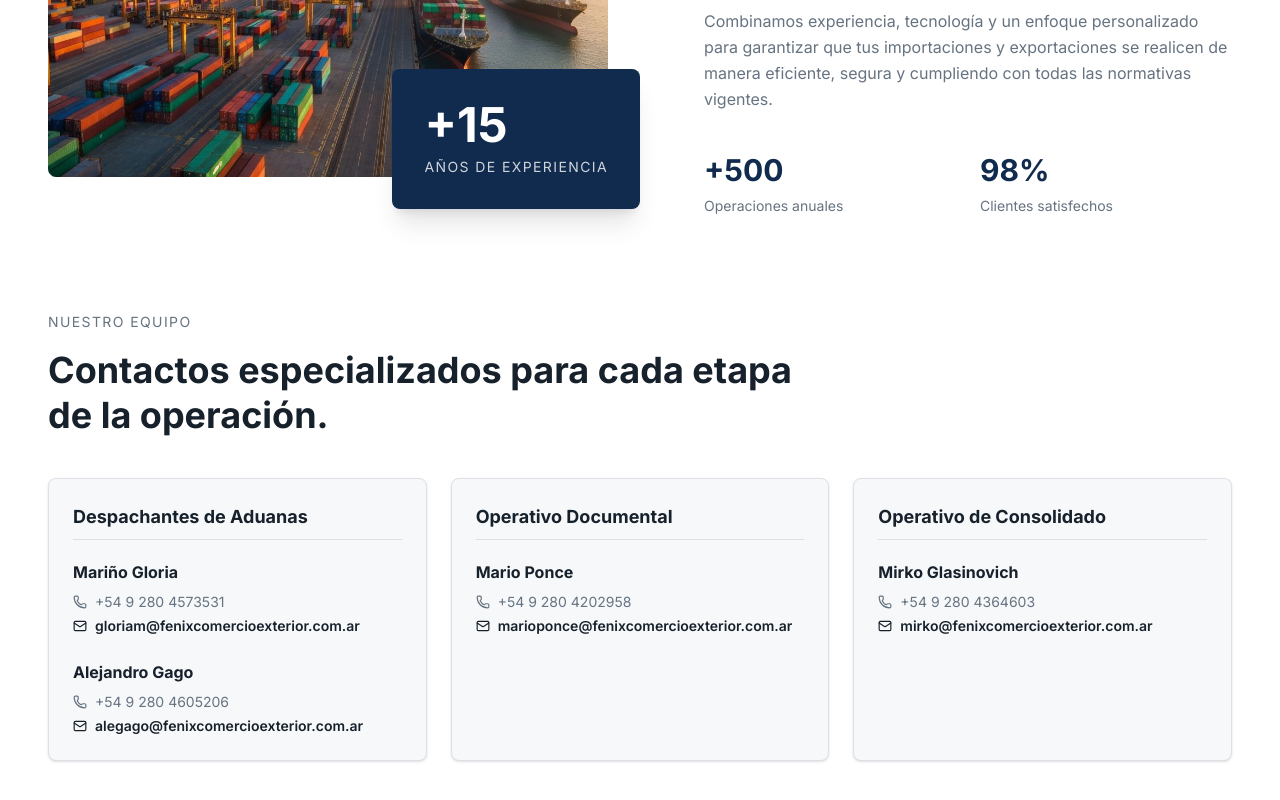
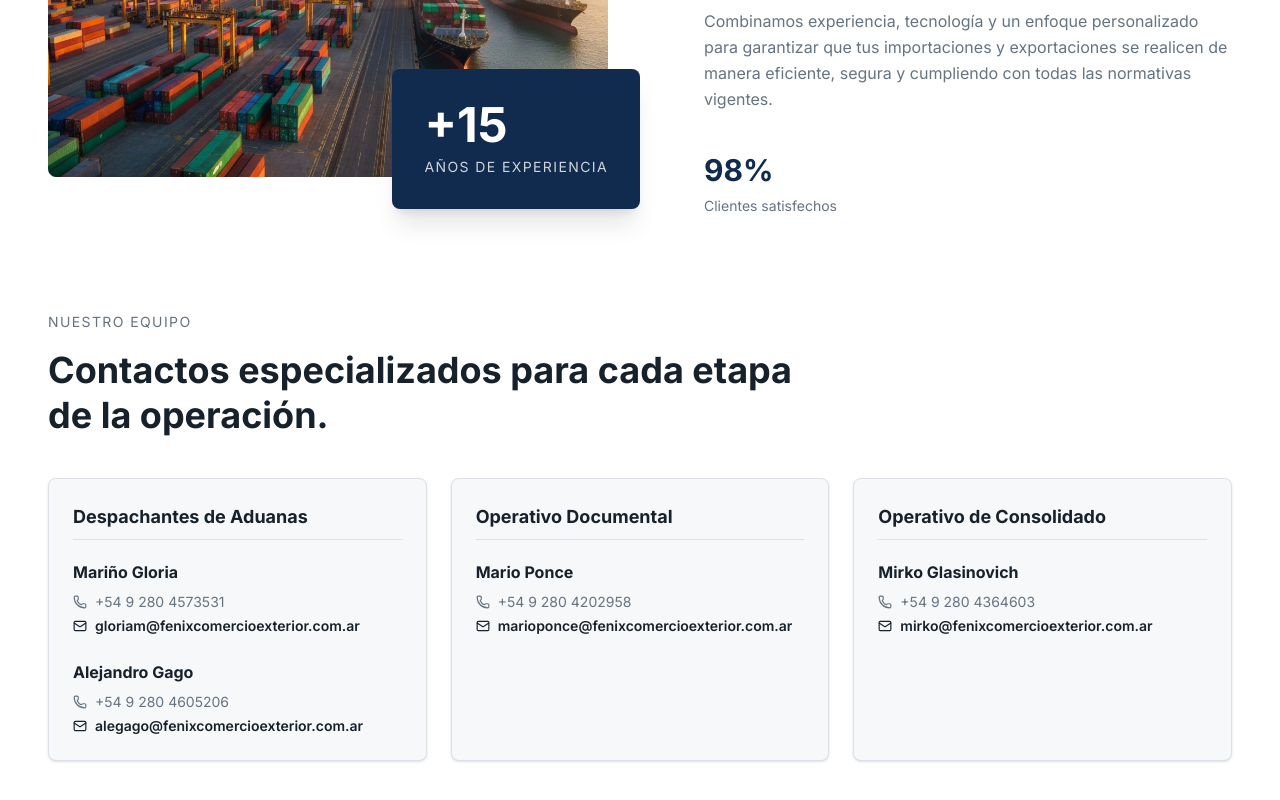
Before and after one commit to MateoGago/fenix-landing-page, a Next.js app: page / in a window 1280 px wide. Shown: the part 3380-4180 px from the top of the page. Built offline with nearby package versions, Linux system fonts and the light colour scheme.

Commit message:
Eliminar dato de operaciones anuales

```diff
--- a/components/about-section.tsx
+++ b/components/about-section.tsx
@@ -86,13 +86,7 @@ export function AboutSection() {
               </p>
             </div>
 
-            <div className="grid grid-cols-2 gap-6 mt-10">
-              <div>
-                <div className="text-3xl font-bold text-primary mb-2">+500</div>
-                <div className="text-sm text-muted-foreground">
-                  Operaciones anuales
-                </div>
-              </div>
+            <div className="mt-10">
               <div>
                 <div className="text-3xl font-bold text-primary mb-2">98%</div>
                 <div className="text-sm text-muted-foreground">
```
